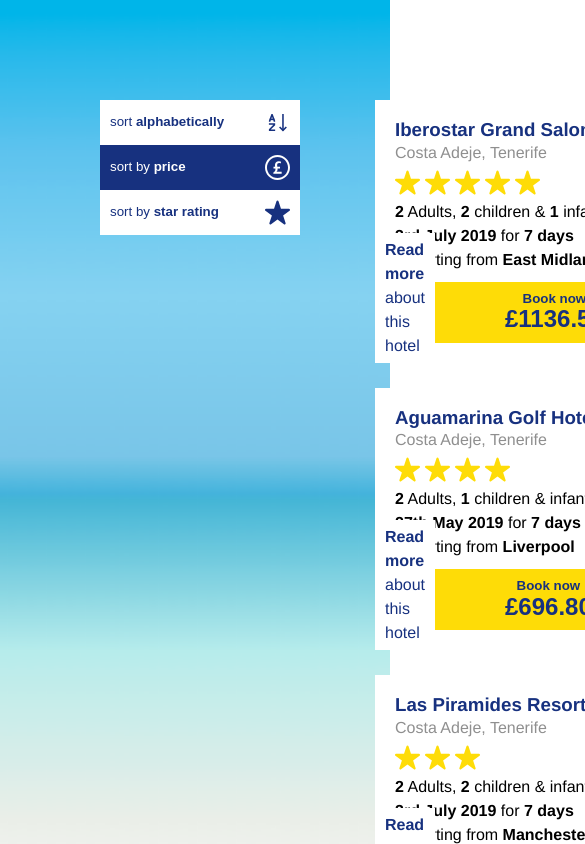
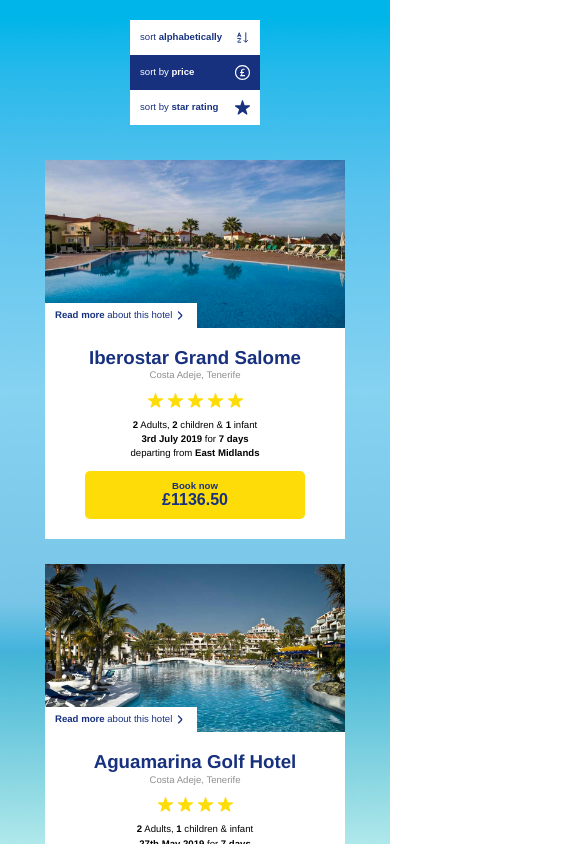
Before and after one commit to tsmjohnpascual/hotels-component, a React (Vite) app: page / in a window 390 px wide. Shown: the top 844 px of the page, 585 px wide, since content can reach past the window. Built offline with nearby package versions, Linux system fonts and the light colour scheme.

Commit message:
add media queries

```diff
--- a/src/App.module.css
+++ b/src/App.module.css
@@ -9,10 +9,26 @@ body {
   background-position: center;
   background-repeat: no-repeat;
   background-size: 100% 100%;
+  display: flex;
+  justify-content: center;
+  align-items: center;
 }
 
 .container {
   display: flex;
-  padding: 100px;
+  padding: 5%;
   gap: 75px;
 }
+
+@media (max-width: 1250px) {
+  .container {
+    gap: 35px;
+  }
+}
+
+@media (max-width: 800px) {
+  .container {
+    flex-direction: column;
+    align-items: center;
+  }
+}
--- a/src/components/HotelCard/HotelCard.module.css
+++ b/src/components/HotelCard/HotelCard.module.css
@@ -1,5 +1,6 @@
 .container {
   background: white;
+  width: 850px;
 }
 
 .innerContainer {
@@ -23,11 +24,14 @@
 }
 
 .button {
+  display: flex;
+  justify-content: center;
+  align-items: center;
   background-color: #fedc07;
   color: #17317f;
   border: none;
   cursor: pointer;
-  width: 330px;
+  width: 320px;
   border-radius: 5px;
   padding: 10px 110px;
   margin-top: 10px;
@@ -42,14 +46,13 @@
   flex-direction: column;
   gap: 10px;
   padding: 20px;
-  width: 860px;
 }
 
 .starContainer {
   display: flex;
   gap: 5px;
-  padding-top: 5px;
-  padding-bottom: 5px;
+  padding-top: 10px;
+  padding-bottom: 10px;
 }
 
 .toggleContainer {
@@ -63,3 +66,64 @@
   display: flex;
   padding: 5px 10px;
 }
+
+img {
+  width: 100%;
+  height: auto;
+}
+
+@media (max-width: 1250px) {
+  .container {
+    width: 750px;
+  }
+
+  .button {
+    width: 250px;
+  }
+
+  .price {
+    font-size: 1.2rem;
+  }
+
+  p {
+    font-size: 0.8rem;
+  }
+}
+
+@media (max-width: 800px) {
+  .container {
+    width: 500px;
+  }
+
+  .innerContainer {
+    display: block;
+  }
+
+  .infoContainer {
+    text-align: center;
+  }
+
+  .starContainer {
+    justify-content: center;
+    align-items: center;
+  }
+
+  .button {
+    width: 100px;
+    margin: 10px auto auto auto;
+  }
+
+  .price {
+    font-size: 1rem;
+  }
+
+  p {
+    font-size: 0.6rem;
+  }
+}
+
+@media (max-width: 550px) {
+  .container {
+    width: 300px;
+  }
+}
--- a/src/components/Sort/Sort.module.css
+++ b/src/components/Sort/Sort.module.css
@@ -24,3 +24,26 @@ button {
   background-color: #17317f;
   color: white;
 }
+
+@media (max-width: 1250px) {
+  button {
+    width: 180px;
+    font-size: 0.8rem;
+  }
+
+  svg {
+    width: 20px;
+    height: 20px;
+  }
+}
+
+@media (max-width: 800px) {
+  button {
+    width: 130px;
+    font-size: 0.6rem;
+  }
+  svg {
+    width: 15px;
+    height: 15px;
+  }
+}
```
